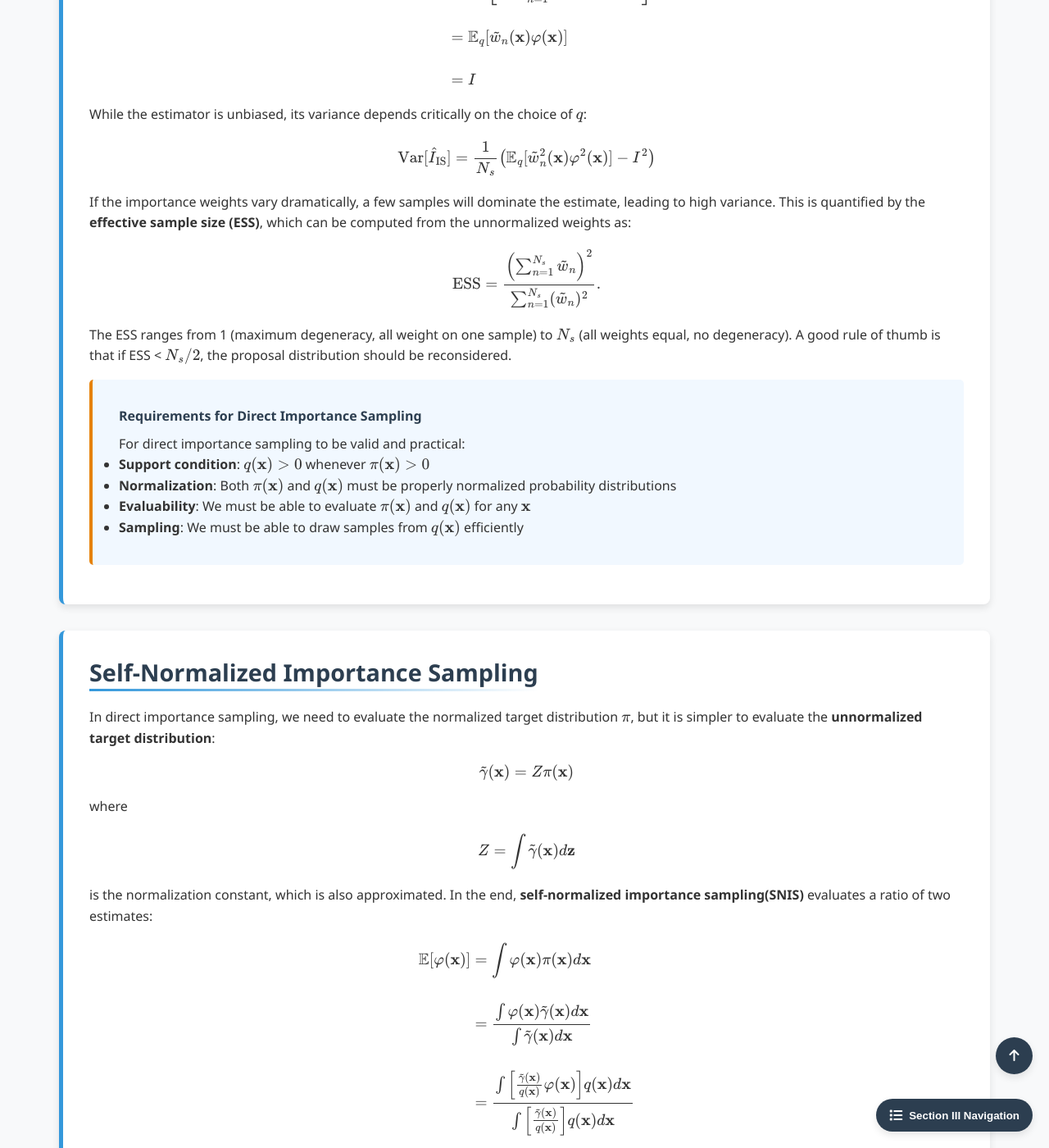
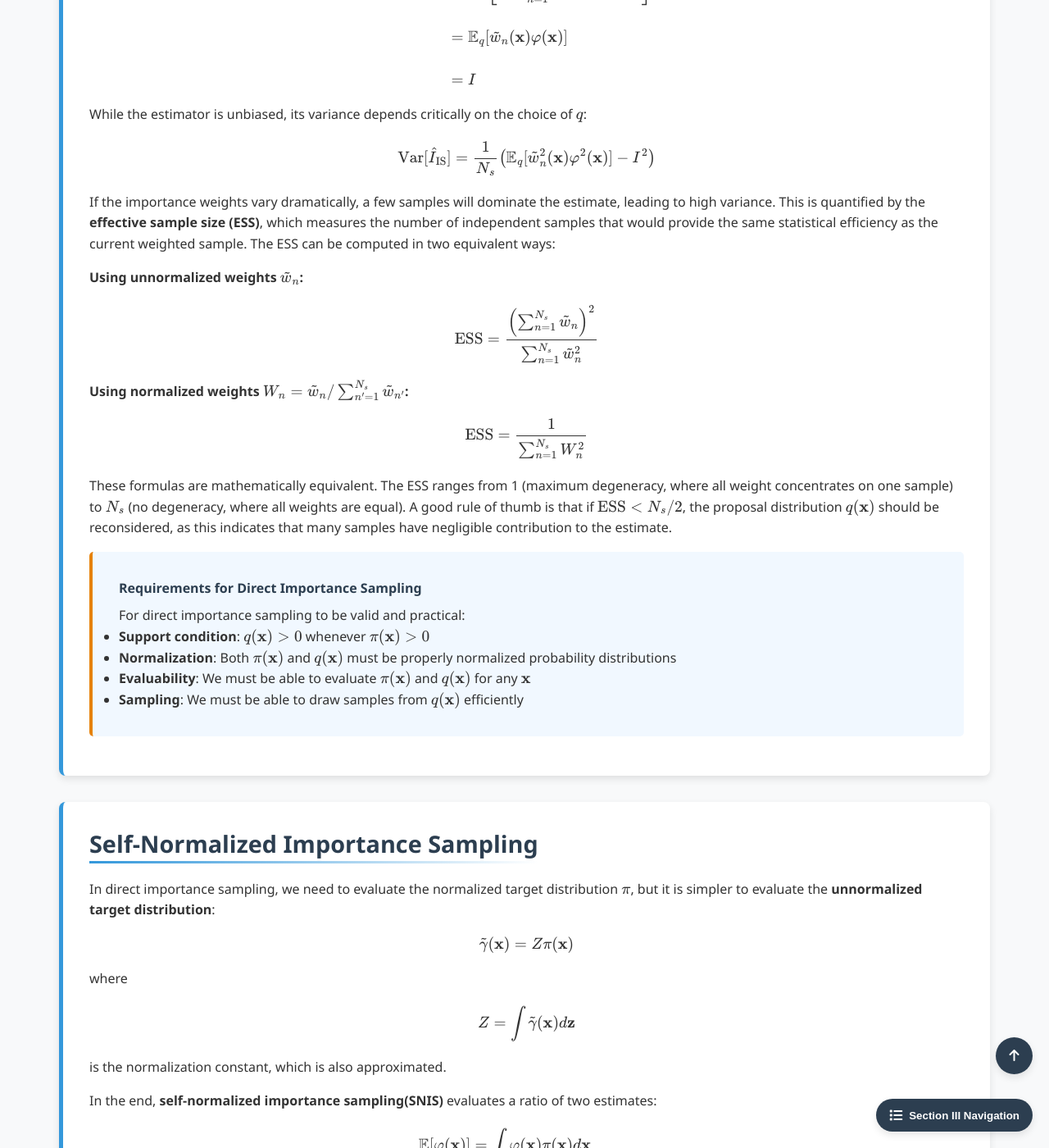
Before and after one commit to Yusukey01/yusukey01.github.io, a Jekyll site: the page built from Mathematics/Probability/importance_sampling.html, in a window 1280 px wide and 1400 px high, scrolled down 3002 px. Shown: the whole window at 82% size. Built offline with Jekyll 4.4.1, drawn with Linux system fonts in a browser that asks for light colours; some of the changed text lies outside the part shown.

Commit message:
making Importance sampling, direct

```diff
--- a/Mathematics/Probability/importance_sampling.html
+++ b/Mathematics/Probability/importance_sampling.html
@@ -278,13 +278,27 @@ uses_python: false
                 </p>
                 <p>
                     If the importance weights vary dramatically, a few samples will dominate the estimate, leading to high variance.
-                    This is quantified by the <strong>effective sample size (ESS)</strong>, which can be computed from the
-                    unnormalized weights as:
+                    This is quantified by the <strong>effective sample size (ESS)</strong>, which measures the number of independent
+                    samples that would provide the same statistical efficiency as the current weighted sample. The ESS can be computed
+                    in two equivalent ways:
+                </p>
+                <p>
+                    <strong>Using unnormalized weights \(\tilde{w}_n\):</strong>
                     \[
-                    \text{ESS} = \frac{\left(\sum_{n=1}^{N_s} \tilde{w}_n\right)^2}{\sum_{n=1}^{N_s} (\tilde{w}_n)^2}.
+                    \text{ESS} = \frac{\left(\sum_{n=1}^{N_s} \tilde{w}_n\right)^2}{\sum_{n=1}^{N_s} \tilde{w}_n^2}
                     \]
-                    The ESS ranges from 1 (maximum degeneracy, all weight on one sample) to \(N_s\) (all weights equal, no degeneracy).
-                    A good rule of thumb is that if ESS < \(N_s /2\), the proposal distribution should be reconsidered.
+                </p>
+                <p>
+                    <strong>Using normalized weights \(W_n = \tilde{w}_n / \sum_{n'=1}^{N_s} \tilde{w}_{n'}\):</strong>
+                    \[
+                    \text{ESS} = \frac{1}{\sum_{n=1}^{N_s} W_n^2}
+                    \]
+                </p>
+                <p>
+                    These formulas are mathematically equivalent. The ESS ranges from 1 (maximum degeneracy, where all weight
+                    concentrates on one sample) to \(N_s\) (no degeneracy, where all weights are equal). A good rule of thumb is
+                    that if \(\text{ESS} < N_s/2\), the proposal distribution \(q(\mathbf{x})\) should be reconsidered, as this
+                    indicates that many samples have negligible contribution to the estimate.
                 </p>
 
                 <div class="theorem">
@@ -313,7 +327,10 @@ uses_python: false
                     \[
                     Z = \int \tilde{\gamma}(\mathbf{x})d\mathbf{z}
                     \]
-                    is the normalization constant, which is also approximated. In the end, <strong>self-normalized importance sampling(SNIS)</strong> evaluates a
+                    is the normalization constant, which is also approximated.
+                </p>
+                <p>
+                    In the end, <strong>self-normalized importance sampling(SNIS)</strong> evaluates a
                     ratio of two estimates:
                     \[
                     \begin{align*}
@@ -340,6 +357,10 @@ uses_python: false
 
                 <p>
                     This estimator is <strong>biased</strong>, but as \(N_s\) approaches \(\infty\), the bias becomes negligible.
+                    Despite the bias, SNIS is the standard approach in practice for several important reasons.
+                    Most importantly, it only requires evaluating unnormalized densities \(\tilde{\gamma}(\mathbf{x})\)
+                    and \(q(\mathbf{x})\), making it applicable when the normalization constant \(Z\) is intractable — a
+                    common situation in Bayesian inference, energy-based models, and many machine learning applications.
                 </p>
             </section>
 
```
